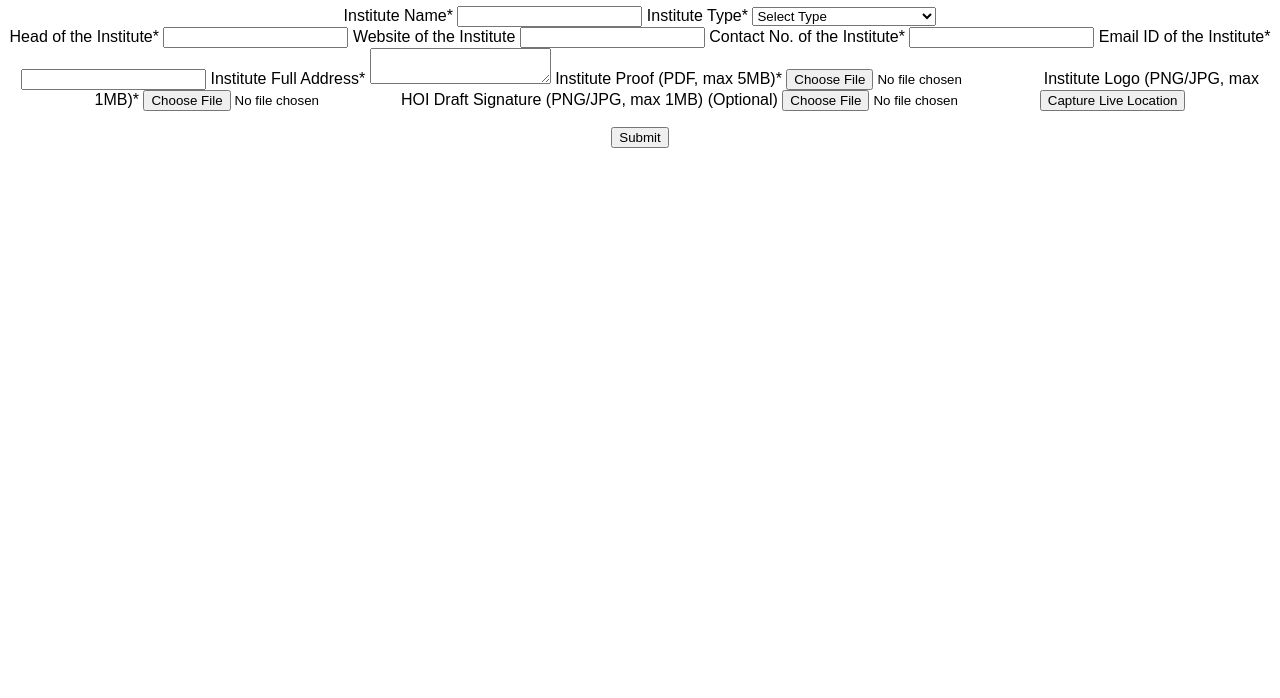
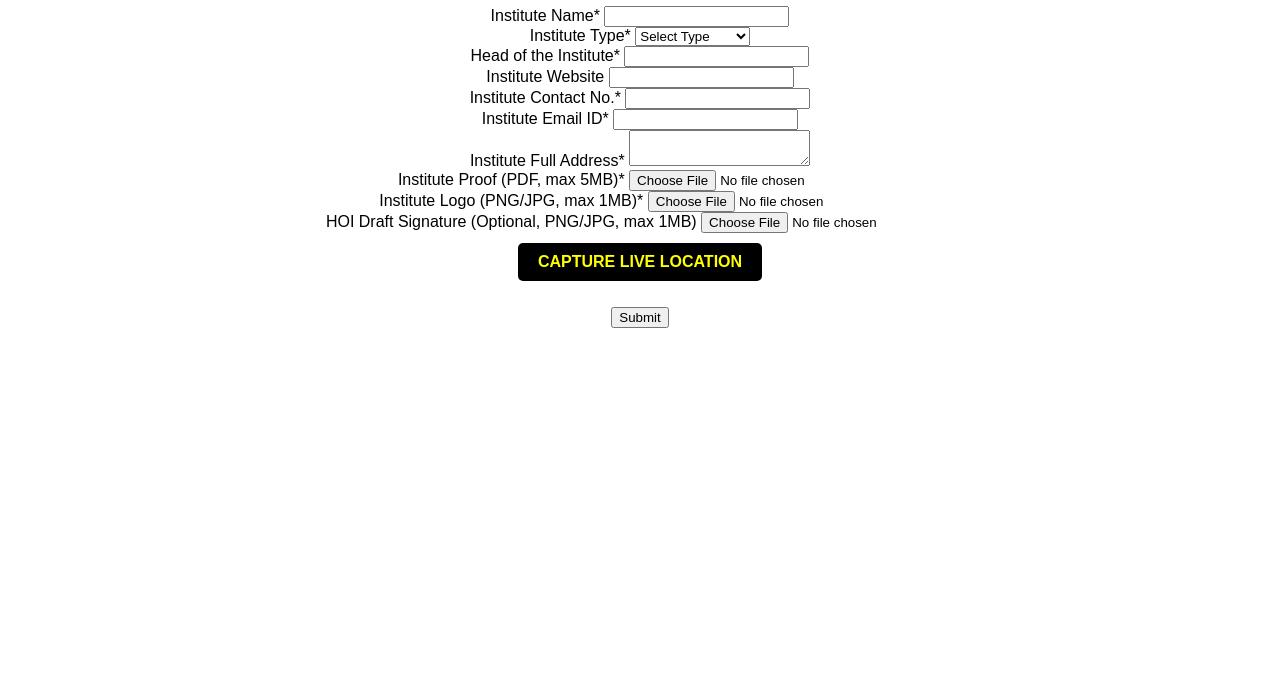
Before and after one commit to shammsit/automatic-routine-generator, a plain HTML site: page signupasadmin.html in a window 1280 px wide. Shown: the part 102-800 px from the top of the page. Drawn offline with Linux system fonts and the light colour scheme.

Commit message:
Update signupasadmin.html

```diff
--- a/signupasadmin.html
+++ b/signupasadmin.html
@@ -8,53 +8,74 @@
 </head>
 <body>
     <div class="container">
-        <h1>Sign Up as Admin</h1>
+        <h1>Admin Sign Up</h1>
         <form id="adminSignupForm">
+            <div class="form-group">
                 <label for="instituteName">Institute Name*</label>
                 <input type="text" id="instituteName" required>
+            </div>
 
+            <div class="form-group">
                 <label for="instituteType">Institute Type*</label>
                 <select id="instituteType" required>
                     <option value="">Select Type</option>
                     <option value="school">School</option>
                     <option value="college">College</option>
                     <option value="university">University</option>
-                <option value="online">Online Tutorials (Coaching)</option>
-                <option value="offline">Offline Tutorials (Coaching)</option>
+                    <option value="online">Online Tutorials</option>
+                    <option value="offline">Offline Tutorials</option>
                 </select>
+            </div>
 
             <div id="additionalFields"></div>
 
+            <div class="form-group">
                 <label for="hoi">Head of the Institute*</label>
                 <input type="text" id="hoi" required>
+            </div>
 
-            <label for="website">Website of the Institute</label>
+            <div class="form-group">
+                <label for="website">Institute Website</label>
                 <input type="url" id="website">
+            </div>
 
-            <label for="contact">Contact No. of the Institute*</label>
+            <div class="form-group">
+                <label for="contact">Institute Contact No.*</label>
                 <input type="tel" id="contact" pattern="[0-9]{10}" required>
+            </div>
 
-            <label for="email">Email ID of the Institute*</label>
+            <div class="form-group">
+                <label for="email">Institute Email ID*</label>
                 <input type="email" id="email" pattern=".+@.+" required>
+            </div>
 
+            <div class="form-group">
                 <label for="address">Institute Full Address*</label>
                 <textarea id="address" required></textarea>
+            </div>
 
+            <div class="form-group file-input">
                 <label for="proof">Institute Proof (PDF, max 5MB)*</label>
                 <input type="file" id="proof" accept="application/pdf" required>
+            </div>
 
+            <div class="form-group file-input">
                 <label for="logo">Institute Logo (PNG/JPG, max 1MB)*</label>
                 <input type="file" id="logo" accept="image/png, image/jpeg" required>
+            </div>
 
-            <label for="signature">HOI Draft Signature (PNG/JPG, max 1MB) (Optional)</label>
+            <div class="form-group file-input">
+                <label for="signature">HOI Draft Signature (Optional, PNG/JPG, max 1MB)</label>
                 <input type="file" id="signature" accept="image/png, image/jpeg">
+            </div>
 
-            <button type="button" id="captureLocation">Capture Live Location</button>
+            <button type="button" id="captureLocation" class="btn">Capture Live Location</button>
             <p id="locationDisplay"></p>
 
-            <button type="submit">Submit</button>
+            <button type="submit" class="btn-submit">Submit</button>
         </form>
     </div>
+
     <script src="script2.js"></script>
 </body>
 </html>
```
Lines whose indentation alone changed are shown as unchanged.
